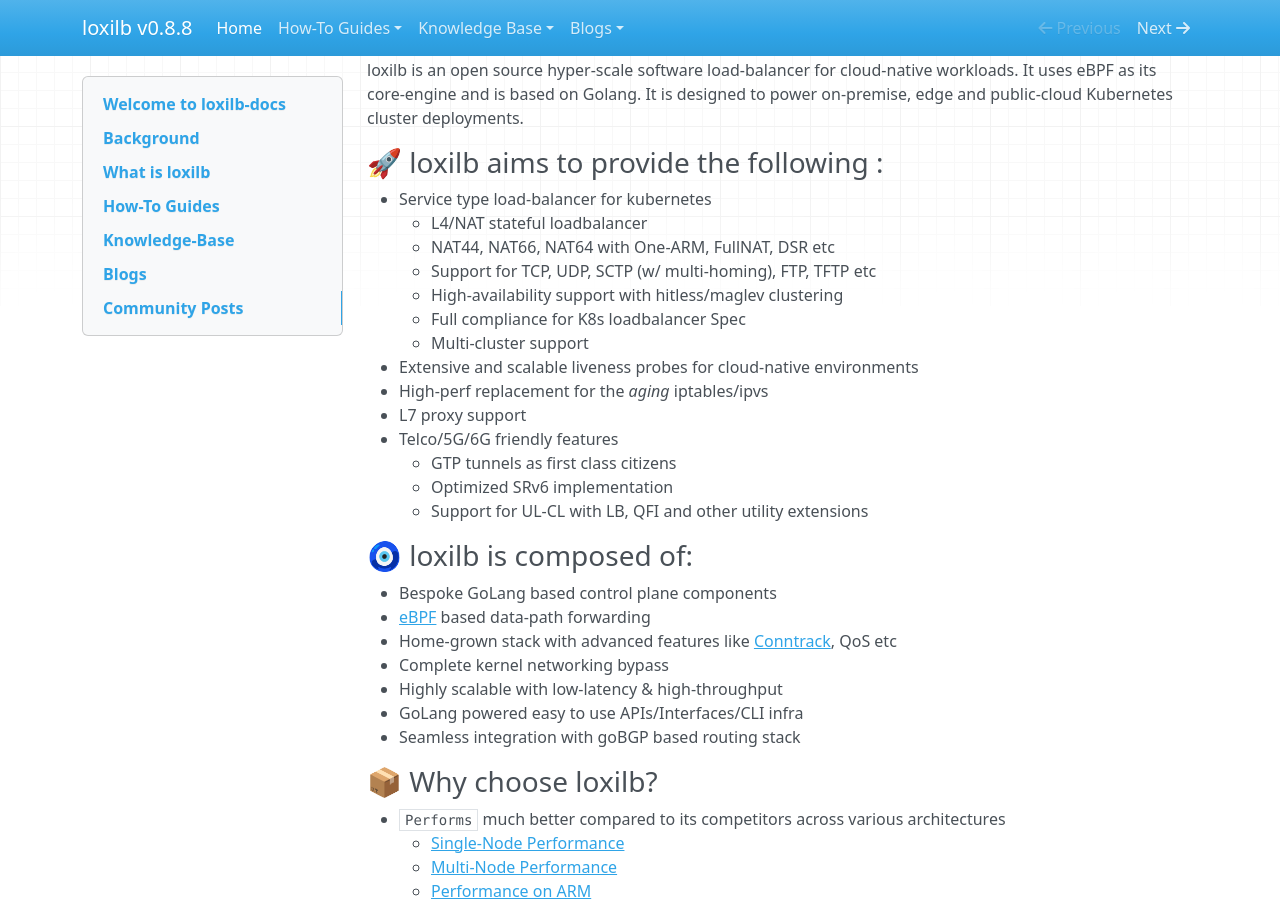
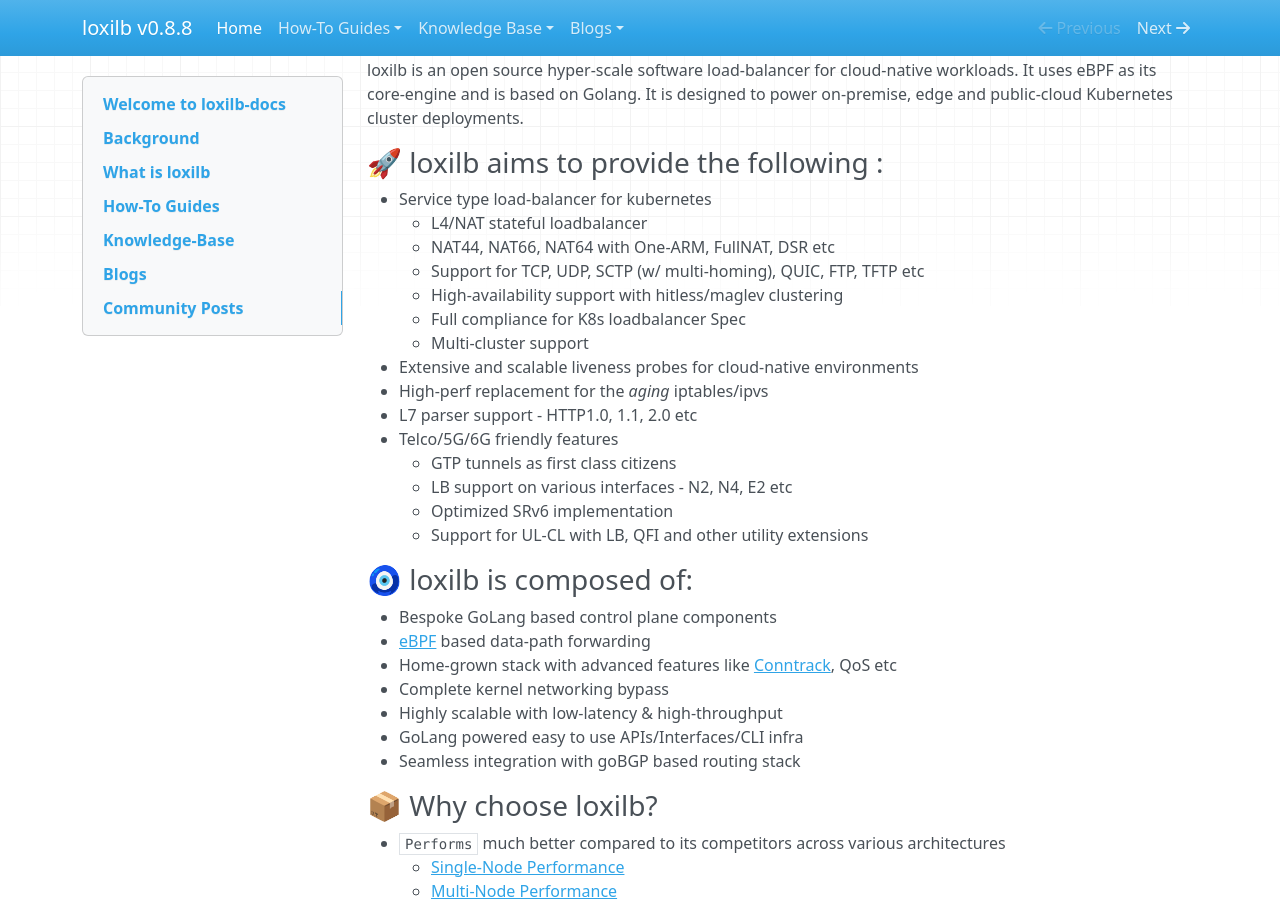
Before and after one commit to loxilb-io/loxilbdocs, an MkDocs documentation site: the page built from docs/index.md, in a window 1280 px wide and 900 px high, scrolled down 802 px. Built offline with MkDocs 1.6.1, drawn with Linux system fonts in a browser that asks for light colours; nearby versions of some CDN libraries.

Commit message:
Update index.md

```diff
--- a/docs/index.md
+++ b/docs/index.md
@@ -22,15 +22,16 @@
 - Service type load-balancer for kubernetes
     * L4/NAT stateful loadbalancer
     * NAT44, NAT66, NAT64 with One-ARM, FullNAT, DSR etc
-    * Support for TCP, UDP, SCTP (w/ multi-homing), FTP, TFTP etc
+    * Support for TCP, UDP, SCTP (w/ multi-homing), QUIC, FTP, TFTP etc
     * High-availability support with hitless/maglev clustering
     * Full compliance for K8s loadbalancer Spec
     * Multi-cluster support
 -  Extensive and scalable liveness probes for cloud-native environments
 -  High-perf replacement for the *aging* iptables/ipvs
--  L7 proxy support
+-  L7 parser support  - HTTP1.0, 1.1, 2.0 etc
 -  Telco/5G/6G friendly features
     * GTP tunnels as first class citizens
+    * LB support on various interfaces - N2, N4, E2 etc
     * Optimized SRv6 implementation
     * Support for UL-CL with LB, QFI and other utility extensions
 
```
